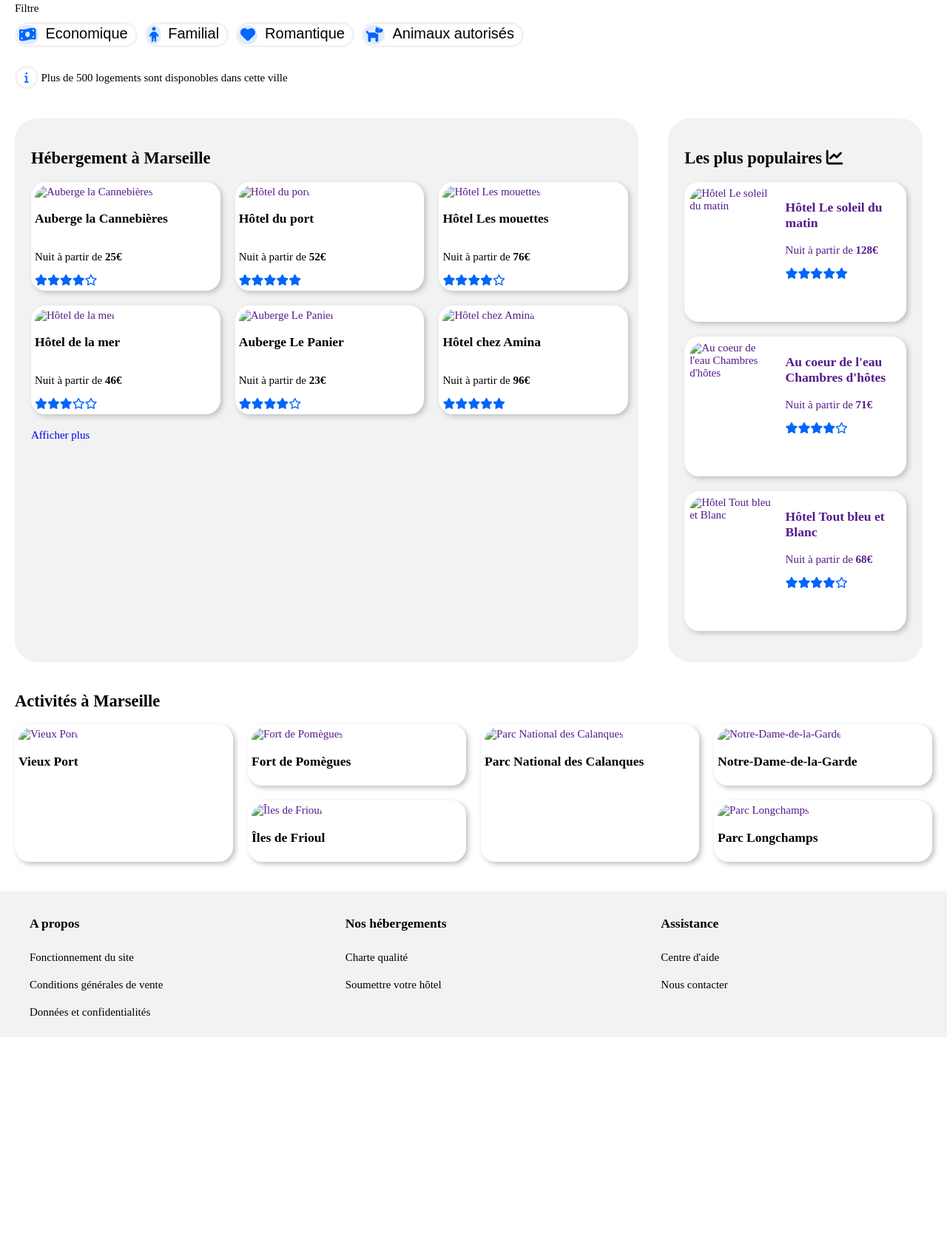
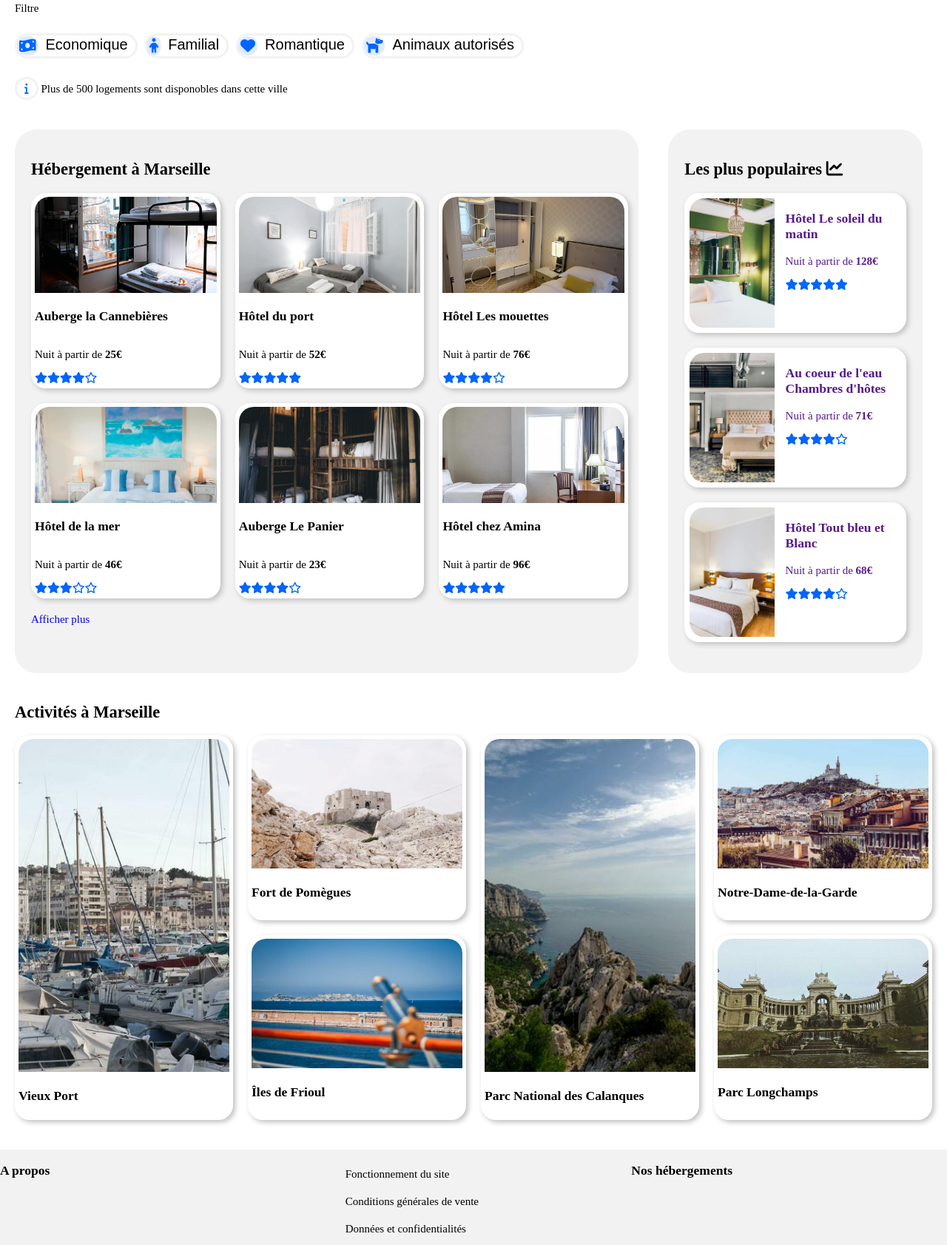
Before and after one commit to wala95/WalaZitoun_P2_26112020, a plain HTML site: page reservia.html in a window 1280 px wide. Shown: the part 202-1885 px from the top of the page at 74% size. Before the commit the page ends 1604 px from the top, so only its background shows below. Drawn offline with Linux system fonts and the light colour scheme; a web font is replaced by a local one.

Commit message:
validator w3.org

```diff
--- a/reservia.html
+++ b/reservia.html
@@ -1,5 +1,5 @@
 <!DOCTYPE html>
-<html>
+<html lang="fr">
     <head>
         <meta charset="utf-8" />
         <meta name="viewport" content="width=device-width, initial-scale=1, minimum-scale=1" />
@@ -12,7 +12,7 @@
     <body>
 
     	<nav>
-            <img src="maquette/images/logo/Reservia.svg" alt="Reservia"></img>
+            <img src="images/logo/Reservia.svg" alt="Reservia" />
     		<ul id="nav">
     			<li><a href="#hebergement">Hépergement</a></li>
     			<li><a href="#activites">Activités</a></li>
@@ -24,17 +24,16 @@
     		<h1>Trouvez votre hébergement pour des vacances de rêve</h1>
     		<p>En plein centre ville ou en plein nature</p>
             <form method="post" action="" class="rechercher">
-            <i class="fas fa-map-marker-alt"></i>
-    		<input type="text" name="ville" placeholder="Rechercher" />
-    		<input type="submit" name="Rechercher" value="Rechercher" />
+                <i class="fas fa-map-marker-alt"></i>
+        		<input type="text" name="ville" placeholder="Rechercher" />
+        		<input type="submit" name="Rechercher" value="Rechercher" />
             </form>
-            <ul >Filtre
-            <div id="filtre">
-			<li><button><i class="fas fa-money-bill-wave"></i> Economique</button>
-            <li><button><i class="fas fa-child"></i> Familial</button>
-            <li><button><i class="fas fa-heart"></i> Romantique</button>
-            <li><button><i class="fas fa-dog"></i> Animaux autorisés</button>
-            </div>
+            <p>Filtre</p>
+            <ul id="filtre">
+    			<li><button><i class="fas fa-money-bill-wave"></i> Economique</button></li>
+                <li><button><i class="fas fa-child"></i> Familial</button></li>
+                <li><button><i class="fas fa-heart"></i> Romantique</button></li>
+                <li><button><i class="fas fa-dog"></i> Animaux autorisés</button></li>
     		</ul>
     		<p><i class="fas fa-info"></i> Plus de 500 logements sont disponobles dans cette ville</p>
     	</header>
@@ -45,37 +44,37 @@
         		<h2 >Hébergement à Marseille</h2>
                 <div id="hebergement">
             		<article>
-                        <a href="" /><img src="maquette/images/hebergements/4_small/marcus-loke-WQJvWU_HZFo-unsplash.jpg" alt="Auberge la Cannebières" /></a>
+                        <a href="" ><img src="images/hebergements/4_small/marcus-loke-WQJvWU_HZFo-unsplash.jpg" alt="Auberge la Cannebières" /></a>
                         <h3> Auberge la Cannebières</h3>
                         <p>Nuit à partir de <span>25€</span></p>
                         <div><i class="fas fa-star"></i><i class="fas fa-star"></i><i class="fas fa-star"></i><i class="fas fa-star"></i><i class="far fa-star"></i></div>
                     </article>
                     <article>
-                        <a href="" /><img src="maquette/images/hebergements/4_small/fred-kleber-gTbaxaVLvsg-unsplash.jpg" alt="Hôtel du port" /></a>
+                        <a href="" ><img src="images/hebergements/4_small/fred-kleber-gTbaxaVLvsg-unsplash.jpg" alt="Hôtel du port" /></a>
                         <h3>Hôtel du port</h3>
                         <p>Nuit à partir de <span>52€</span></p>
                         <div ><i class="fas fa-star"></i><i class="fas fa-star"></i><i class="fas fa-star"></i><i class="fas fa-star"></i><i class="fas fa-star"></i></div>
                     </article>
                     <article>
-                        <a href="" /><img src="maquette/images/hebergements/4_small/reisetopia-B8WIgxA_PFU-unsplash.jpg" alt="Hôtel Les mouettes" /></a>
+                        <a href="" ><img src="images/hebergements/4_small/reisetopia-B8WIgxA_PFU-unsplash.jpg" alt="Hôtel Les mouettes" /></a>
                         <h3>Hôtel Les mouettes</h3>
                         <p>Nuit à partir de <span>76€</span></p>
                         <div><i class="fas fa-star"></i><i class="fas fa-star"></i><i class="fas fa-star"></i><i class="fas fa-star"></i><i class="far fa-star"></i></div>
                     </article>
             		<article>
-                        <a href="" /><img src="maquette/images/hebergements/4_small/annie-spratt-Eg1qcIitAuA-unsplash.jpg" alt="Hôtel de la mer" /></a>
+                        <a href="" ><img src="images/hebergements/4_small/annie-spratt-Eg1qcIitAuA-unsplash.jpg" alt="Hôtel de la mer" /></a>
                         <h3>Hôtel de la mer</h3>
                         <p>Nuit à partir de <span>46€</span></p>
                         <div><i class="fas fa-star"></i><i class="fas fa-star"></i><i class="fas fa-star"></i><i class="far fa-star"></i><i class="far fa-star"></i></div>
                     </article>
                     <article>
-                        <a href="" /><img src="maquette/images/hebergements/4_small/nicate-lee-kT-ZyaiwBe0-unsplash.jpg" alt="Auberge Le Panier" /></a>
+                        <a href="" ><img src="images/hebergements/4_small/nicate-lee-kT-ZyaiwBe0-unsplash.jpg" alt="Auberge Le Panier" /></a>
                         <h3>Auberge Le Panier</h3>
                         <p>Nuit à partir de <span>23€</span></p>
                         <div><i class="fas fa-star"></i><i class="fas fa-star"></i><i class="fas fa-star"></i><i class="fas fa-star"></i><i class="far fa-star"></i></div>
                     </article>
                     <article>
-                        <a href="" /><img src="maquette/images/hebergements/4_small/febrian-zakaria-M6S1WvfW68A-unsplash.jpg" alt="Hôtel chez Amina" /></a>
+                        <a href="" ><img src="images/hebergements/4_small/febrian-zakaria-M6S1WvfW68A-unsplash.jpg" alt="Hôtel chez Amina" /></a>
                         <h3>Hôtel chez Amina</h3>
                         <p>Nuit à partir de <span>96€</span></p>
                         <div><i class="fas fa-star"></i><i class="fas fa-star"></i><i class="fas fa-star"></i><i class="fas fa-star"></i><i class="fas fa-star"></i></div>
@@ -88,19 +87,19 @@
                 <h2>Les plus populaires <i class="fas fa-chart-line"></i></h2>
                 <div id="populaires">
             		<article>
-                        <a href="" ><img src="maquette/images/hebergements/4_small/emile-guillemot-Bj_rcSC5XfE-unsplash.jpg" alt="Hôtel Le soleil du matin" />
+                        <a href="" ><img src="images/hebergements/4_small/emile-guillemot-Bj_rcSC5XfE-unsplash.jpg" alt="Hôtel Le soleil du matin" />
                         <h3>Hôtel Le soleil du matin</h3>
                         <p>Nuit à partir de <span>128€</span></p>
                         <div class="etoile"><i class="fas fa-star"></i><i class="fas fa-star"></i><i class="fas fa-star"></i><i class="fas fa-star"></i><i class="fas fa-star"></i></div ></a>
                     </article>
                     <article>
-                        <a href="" ><img src="maquette/images/hebergements/4_small/aw-creative-VGs8z60yT2c-unsplash.jpg" alt="Au coeur de l'eau Chambres d'hôtes" />
+                        <a href="" ><img src="images/hebergements/4_small/aw-creative-VGs8z60yT2c-unsplash.jpg" alt="Au coeur de l'eau Chambres d'hôtes" />
                         <h3>Au coeur de l'eau Chambres d'hôtes</h3>
                         <p>Nuit à partir de <span>71€</span></p>
                         <div><i class="fas fa-star"></i><i class="fas fa-star"></i><i class="fas fa-star"></i><i class="fas fa-star"></i><i class="far fa-star"></i></div></a>
                     </article>
                     <article>
-                        <a href="" ><img src="maquette/images/hebergements/4_small/febrian-zakaria-sjvU0THccQA-unsplash.jpg" alt="Hôtel Tout bleu et Blanc" />
+                        <a href="" ><img src="images/hebergements/4_small/febrian-zakaria-sjvU0THccQA-unsplash.jpg" alt="Hôtel Tout bleu et Blanc" />
                         <h3>Hôtel Tout bleu et Blanc</h3>
                         <p>Nuit à partir de <span>68€</span> </p>
                         <div><i class="fas fa-star"></i><i class="fas fa-star"></i><i class="fas fa-star"></i><i class="fas fa-star"></i><i class="far fa-star"></i></div></a>
@@ -114,27 +113,27 @@
     		<h2>Activités à Marseille</h2>
             <div id="activites">
     		<article class="vieux_port">
-                <a href="" ><img src="maquette/images/activites/4_small/vieux_port.jpg" alt="Vieux Port" /></a>
+                <a href="" ><img src="images/activites/4_small/vieux_port.jpg" alt="Vieux Port" /></a>
                 <h3>Vieux Port</h3>
             </article>
     		<article>
-                <a href="" ><img src="maquette/images/activites/4_small/fort_pomegues.jpg" alt="Fort de Pomègues" /></a>
+                <a href="" ><img src="images/activites/4_small/fort_pomegues.jpg" alt="Fort de Pomègues" /></a>
                 <h3>Fort de Pomègues</h3>
             </article>
             <article >
-                <a href="" ><img src="maquette/images/activites/4_small/notre_dame.jpg" alt="Notre-Dame-de-la-Garde" /></a>
+                <a href="" ><img src="images/activites/4_small/notre_dame.jpg" alt="Notre-Dame-de-la-Garde" /></a>
                 <h3>Notre-Dame-de-la-Garde</h3>
             </article>
     		<article>
-                <a href="" ><img src="maquette/images/activites/4_small/ile_frioul.jpg" alt="Îles de Frioul" /></a>
+                <a href="" ><img src="images/activites/4_small/ile_frioul.jpg" alt="Îles de Frioul" /></a>
                     <h3>Îles de Frioul</h3>
             </article>
     		<article class="parc_national">
-                <a href="" ><img src="maquette/images/activites/4_small/parc_calanques.jpg" alt="Parc National des Calanques" /></a>
+                <a href="" ><img src="images/activites/4_small/parc_calanques.jpg" alt="Parc National des Calanques" /></a>
                 <h3>Parc National des Calanques</h3>
             </article>
     		<article>
-                <a href="" ><img src="maquette/images/activites/4_small/parc_longchamps.jpg" alt="Parc Longchamps" /></a>
+                <a href="" ><img src="images/activites/4_small/parc_longchamps.jpg" alt="Parc Longchamps" /></a>
                 <h3>Parc Longchamps</h3>
             </article>
             </div>
@@ -143,16 +142,19 @@
 
 
     	<footer>
-    		<ul><h3>A propos</h3>
+            <h3>A propos</h3>
+    		<ul>
     			<li>Fonctionnement du site</li>
     			<li>Conditions générales de vente</li>
     			<li>Données et confidentialités</li>
     		</ul>
-    		<ul><h3>Nos hébergements</h3>
+            <h3>Nos hébergements</h3>
+    		<ul>
     			<li>Charte qualité</li>
     			<li>Soumettre votre hôtel</li>
     		</ul>
-    		<ul><h3>Assistance</h3>
+            <h3>Assistance</h3>
+    		<ul>
     			<li>Centre d'aide</li>
     			<li>Nous contacter</li>
     		</ul>
```
